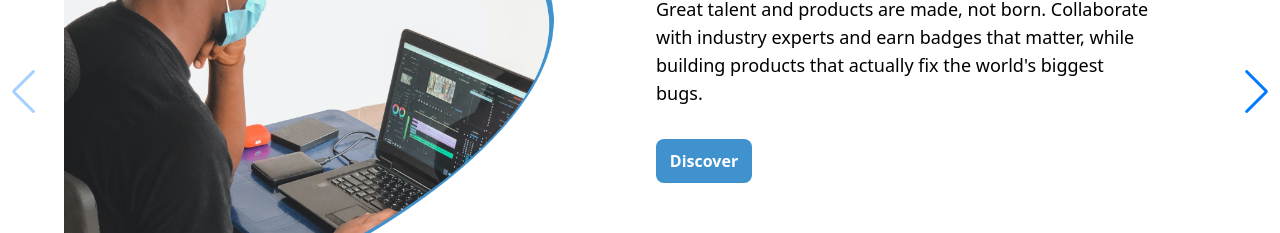
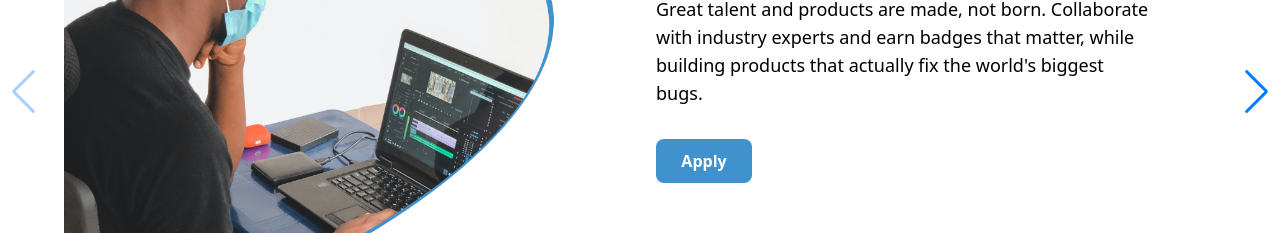
Before and after one commit to qraft-Inc/qraftacademy, a Next.js app: page / in a window 1280 px wide. Shown: the part 1080-1313 px from the top of the page. Built offline with nearby package versions, Linux system fonts and the light colour scheme; no server answers.

Commit message:
added form

```diff
--- a/components/Courses.js
+++ b/components/Courses.js
@@ -39,7 +39,7 @@ export default function Courses() {
                   products that actually fix the world&#39;s biggest bugs.
                 </p>
                 <Link href="./developers">
-                  <a className="rounded-lg w-24 text-center text-white font-bold text-base p-2.5 bg-[#4092CF] hover:bg-blue-400 transition duration-300">Discover</a>
+                  <a className="rounded-lg w-24 text-center text-white font-bold text-base p-2.5 bg-[#4092CF] hover:bg-blue-400 transition duration-300">Apply</a>
                 </Link>
               </article>
             </figure>
@@ -55,7 +55,7 @@ export default function Courses() {
                   Build products and a porfolio you are proud to show off and earn from it.
                 </p>
                 <Link href="./artists">
-                  <a className="rounded-lg w-24 text-center text-white font-bold text-base p-2.5 bg-[#4092CF] hover:bg-blue-400 transition duration-300">Discover</a>
+                  <a className="rounded-lg w-24 text-center text-white font-bold text-base p-2.5 bg-[#4092CF] hover:bg-blue-400 transition duration-300">Apply</a>
                 </Link>
               </article>
               <div className="pl-4 sm:pr-10 xl:pl-10 lg:pr-32">
@@ -93,7 +93,7 @@ export default function Courses() {
                   products that actually fix the world&#39;s biggest bugs.
                 </p>
                 <Link href="./designers">
-                  <a className="rounded-lg w-24 text-center text-white font-bold text-base p-2.5 bg-[#4092CF] hover:bg-blue-400 transition duration-300">Discover</a>
+                  <a className="rounded-lg w-24 text-center text-white font-bold text-base p-2.5 bg-[#4092CF] hover:bg-blue-400 transition duration-300">Apply</a>
                 </Link>
               </article>
             </figure>
```
